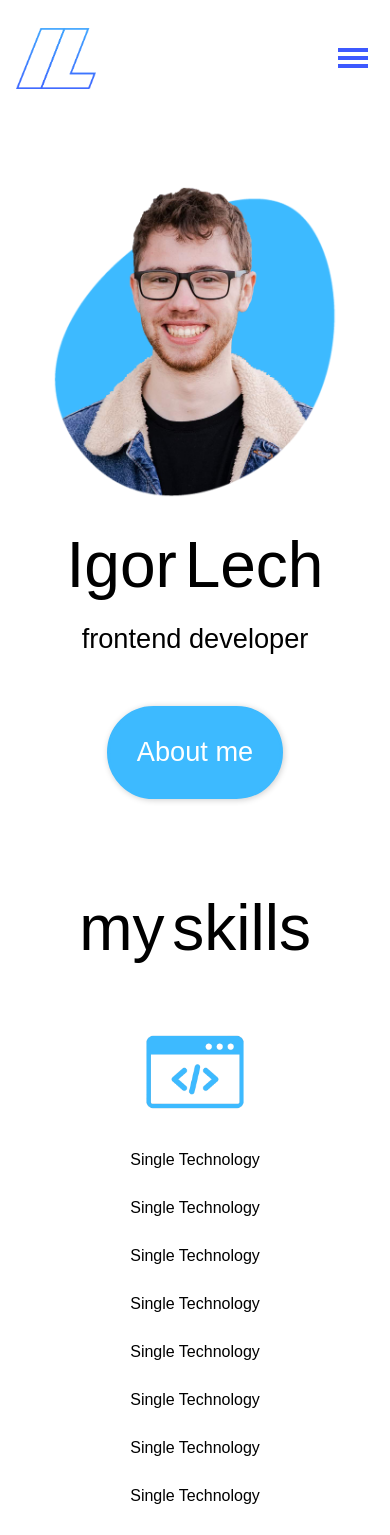
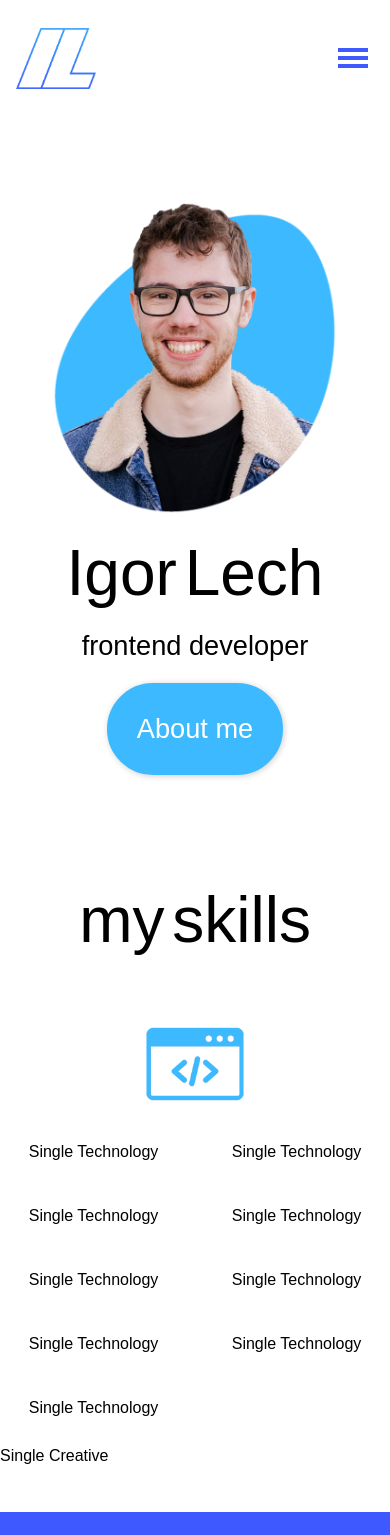
Before and after one commit to igorlech/portfolio-v2, a React (Vite) app: page / in a window 390 px wide. Shown: the top 1535 px of the page. Built offline with nearby package versions, Linux system fonts and the light colour scheme; a web font is replaced by a local one.

Commit message:
mobile menu + landing mobile corrections

```diff
--- a/src/components/Nav.jsx
+++ b/src/components/Nav.jsx
@@ -9,6 +9,12 @@ export default function Nav() {
 
     navbar.classList.toggle("navbar-open");
     burgerBtn.classList.toggle("burger-clicked");
+
+    if (navbar.classList.contains("navbar-open")) {
+      document.body.style.overflow = "hidden";
+    } else {
+      document.body.style.overflow = "auto";
+    }
   }
 
   return (
--- a/src/styles/buttons.scss
+++ b/src/styles/buttons.scss
@@ -36,7 +36,7 @@
   border: 3px solid var(--primary-color);
   border-radius: 50px;
   font-size: 1.7em;
-  margin-top: 2em;
+  margin-top: var(--medium-spacing);
   color: var(--white-color);
   background-color: var(--primary-color);
   cursor: pointer;
--- a/src/styles/herobanner.scss
+++ b/src/styles/herobanner.scss
@@ -33,7 +33,7 @@
   flex-direction: column;
   align-items: center;
   justify-content: center;
-  min-height: calc(100vh - 6.25rem);
+  min-height: calc(100vh - 6.75rem);
 
   @media screen and (min-width: 768px) {
     display: none;
@@ -63,7 +63,7 @@
   display: flex;
   flex-direction: column;
   align-items: center;
-  margin-top: 2em;
+  margin-top: var(--medium-spacing);
 }
 
 .landing-subheading {
--- a/src/styles/navbar.scss
+++ b/src/styles/navbar.scss
@@ -90,7 +90,7 @@
     }
 
     .navbar-link {
-      margin: var(--default-spacing) 0;
+      margin: var(--small-spacing) 0;
       border: none;
       color: var(--white-color);
       background-color: var(--secondary-color);
--- a/src/styles/skills.scss
+++ b/src/styles/skills.scss
@@ -9,14 +9,15 @@
 }
 
 .skills-technologies {
-  display: flex;
-  flex-direction: column;
-  align-items: center;
+  // display: flex;
+  // flex-direction: column;
+  // align-items: center;
+
+  display: grid;
+  grid-template-columns: repeat(auto-fit, minmax(10em, 1fr));
+  grid-gap: 1em;
 
   @media screen and (min-width: 768px) {
-    display: grid;
-    grid-template-columns: repeat(auto-fit, minmax(10em, 1fr));
-    grid-gap: 1em;
     margin-top: 2em;
     margin: 0 5rem;
   }
--- a/src/styles/variables.scss
+++ b/src/styles/variables.scss
@@ -13,4 +13,8 @@
 
   // Spacing
   --default-spacing: 1rem;
+  --small-spacing: 0.5rem;
+  --medium-spacing: 1.5rem;
+  --big-spacing: 2rem;
+  --extra-spacing: 3rem;
 }
```
